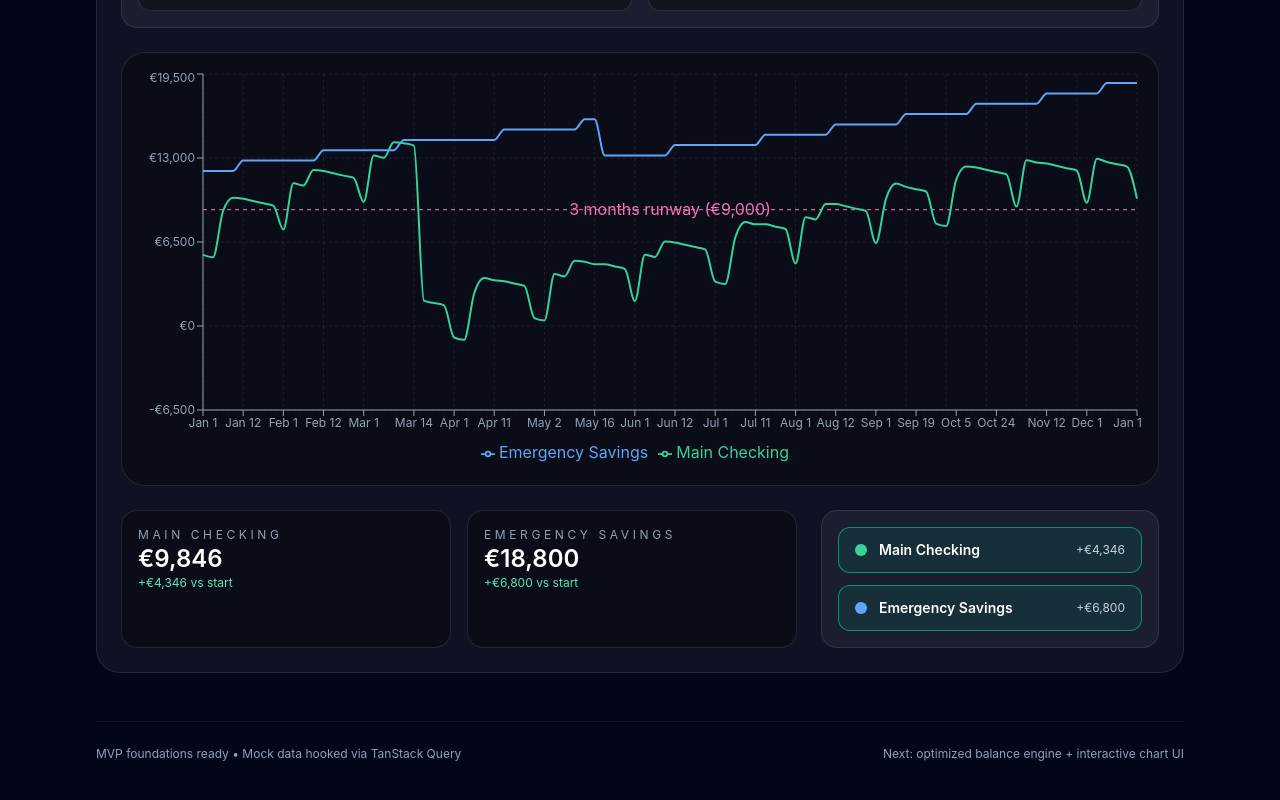
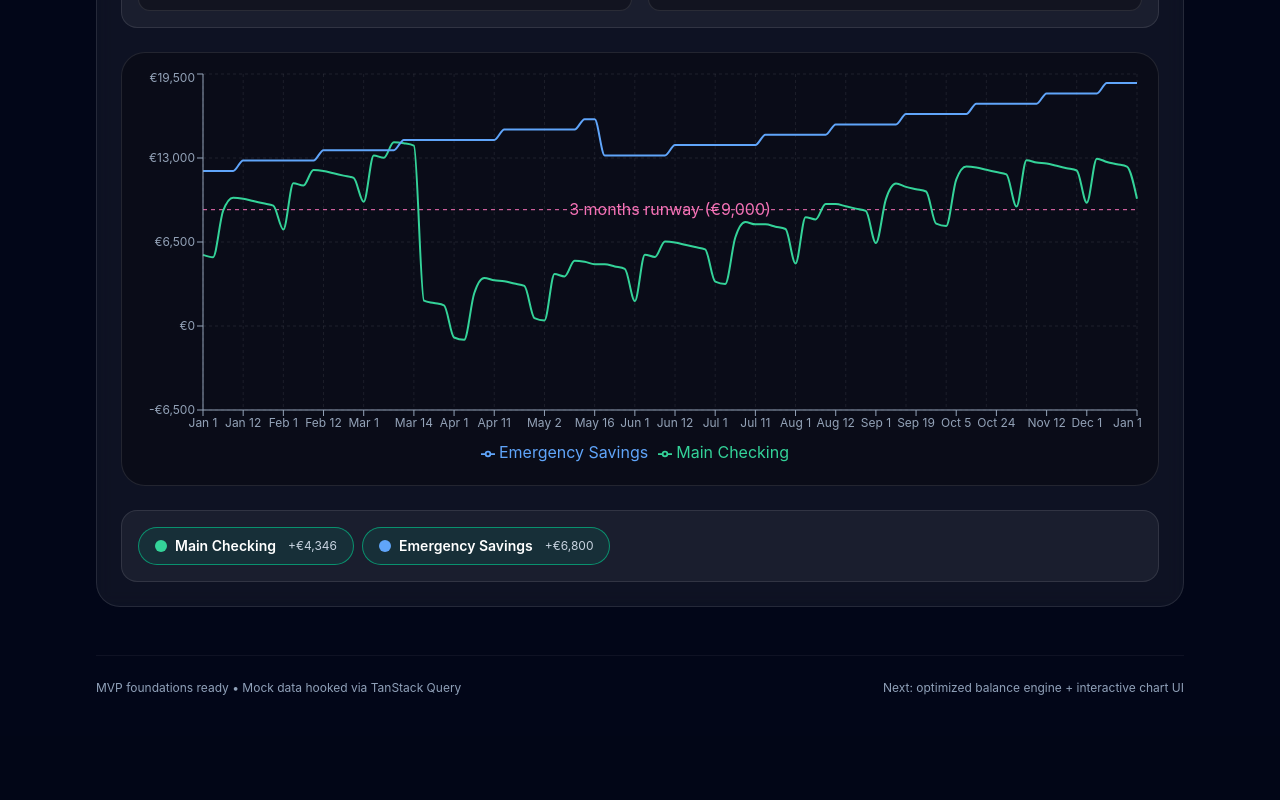
Before and after one commit to StevenGnt/chaney, a React (Vite) app: page / in a window 1280 px wide. Shown: the part 497-1297 px from the top of the page. After the commit the page ends 1233 px from the top, so only its background shows below. Built offline with nearby package versions, Linux system fonts and the light colour scheme.

Commit message:
Removed balances + inline toggles

```diff
--- a/src/features/forecast/components/AccountToggleList.tsx
+++ b/src/features/forecast/components/AccountToggleList.tsx
@@ -15,7 +15,8 @@ interface AccountToggleListProps {
 
 export function AccountToggleList({ accounts, selectedIds, onToggle, summaries }: AccountToggleListProps) {
 	return (
-		<div className="space-y-3 rounded-2xl border border-white/10 bg-white/5 p-4">
+		<div className="rounded-2xl border border-white/10 bg-white/5 p-4">
+			<div className="flex flex-wrap gap-2">
 				{accounts.map((account) => {
 					const isActive = selectedIds.includes(account.id);
 					const summary = summaries[account.id];
@@ -30,23 +31,24 @@ export function AccountToggleList({ accounts, selectedIds, onToggle, summaries }
 							key={account.id}
 							type="button"
 							className={[
-							'flex w-full items-center justify-between rounded-xl border px-4 py-3 text-left transition',
+								'inline-flex items-center gap-3 rounded-full border px-4 py-2 text-sm transition',
 								isActive
-								? 'border-emerald-400/60 bg-emerald-400/10'
-								: 'border-white/10 bg-black/20 hover:border-white/20',
+									? 'border-emerald-400/60 bg-emerald-400/10 text-white'
+									: 'border-white/10 bg-black/20 text-slate-200 hover:border-white/20',
 							].join(' ')}
 							onClick={() => {
 								onToggle(account.id);
 							}}
 						>
-						<span className="flex items-center gap-3">
+							<span className="flex items-center gap-2">
 								<span className="h-3 w-3 rounded-full" style={{ backgroundColor: account.color ?? '#34d399' }} />
-							<span className="text-sm font-semibold text-white">{account.name}</span>
+								<span className="font-semibold">{account.name}</span>
 							</span>
 							<span className="text-xs text-slate-300">{deltaLabel}</span>
 						</button>
 					);
 				})}
 			</div>
+		</div>
 	);
 }
--- a/src/features/forecast/components/ForecastWorkspace.tsx
+++ b/src/features/forecast/components/ForecastWorkspace.tsx
@@ -7,7 +7,7 @@ import { RangeSelector } from '@/features/forecast/components/RangeSelector';
 import { ForecastChart } from '@/features/forecast/components/ForecastChart';
 import { useForecastQuery } from '@/features/forecast/hooks/useForecastQuery';
 import type { ForecastRange } from '@/lib/finance/projection';
-import { formatCurrency, formatDateVerbose } from '@/lib/format';
+import { formatDateVerbose } from '@/lib/format';
 
 const DEFAULT_RANGE_START = new Date().toISOString().slice(0, 10);
 const DEFAULT_RANGE_MONTHS = 12;
@@ -194,35 +194,12 @@ export function ForecastWorkspace() {
 				thresholds={forecastQuery.data.thresholds}
 			/>
 
-			<div className="grid gap-6 lg:grid-cols-[2fr_1fr]">
-				<div className="grid gap-4 sm:grid-cols-2">
-					{selectedAccounts.map((account) => {
-						const summary = summaries[account.id];
-						const delta = summary.delta;
-						const deltaLabel = delta >= 0 ? '+' : '';
-
-						return (
-							<div key={account.id} className="rounded-2xl border border-white/10 bg-black/30 p-4">
-								<p className="text-xs uppercase tracking-[0.3em] text-slate-400">{account.name}</p>
-								<p className="text-2xl font-semibold text-white">
-									{formatCurrency(summary.endBalance, account.currency)}
-								</p>
-								<p className={['text-xs', delta >= 0 ? 'text-emerald-300' : 'text-rose-300'].join(' ')}>
-									{deltaLabel}
-									{formatCurrency(delta, account.currency)} vs start
-								</p>
-							</div>
-						);
-					})}
-				</div>
-
 			<AccountToggleList
 				accounts={forecastQuery.data.accounts}
 				selectedIds={selectedAccountIds}
 				onToggle={toggleAccount}
 				summaries={summaries}
 			/>
-			</div>
 		</section>
 	);
 }
```
Lines whose indentation alone changed are shown as unchanged.
